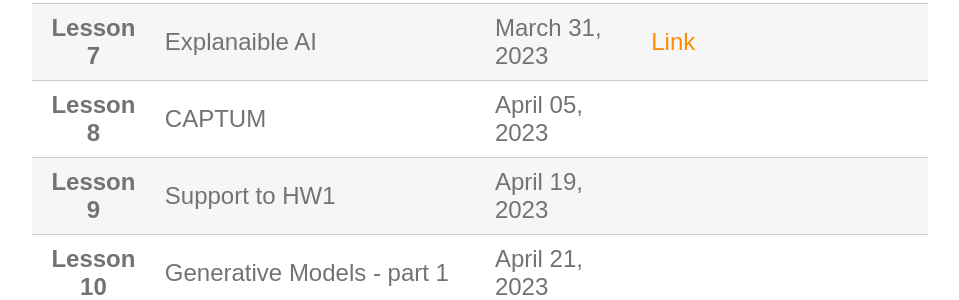
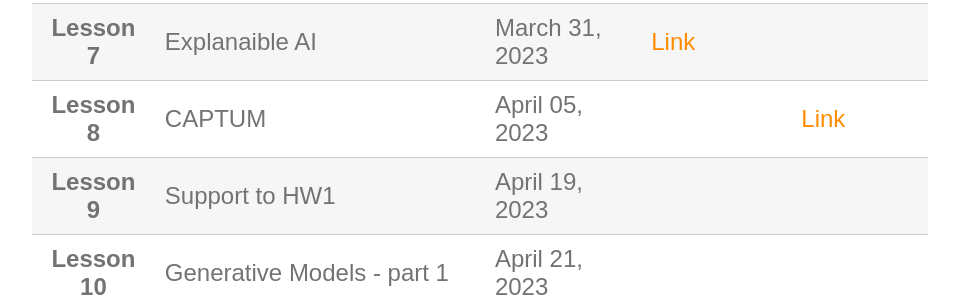
Before and after one commit to perceivelab/knowledge-discovery-course, a Jekyll site: the page built from lezioni.md, in a window 1280 px wide. Shown: the part 909-1209 px from the top of the page, without its empty margins (160-1119 px from the left). Built offline with Jekyll 4.4.1, drawn with Linux system fonts in a browser that asks for light colours; our own code applies the rules of GitHub Pages for plain Markdown files.

Commit message:
Update lezioni.md

```diff
--- a/lezioni.md
+++ b/lezioni.md
@@ -12,7 +12,7 @@
 | **Lesson 5**      | Train a CNN with Pytorch                          | March 24, 2023                 |  | [Link](https://colab.research.google.com/drive/1JeTxrasXpxkXnCg4qa2fQtlJlyPHJki9?usp=sharing)  |
 | **Lesson 6**      | Advanced CNNs                                     | March 29, 2023                 | [Link](https://drive.google.com/file/d/18B9AJ1OXu39vFwwFtNtaNDJ0D6tzOu0l/view?usp=sharing)   | |
 | **Lesson 7**      | Explanaible AI                                    | March 31, 2023                 | [Link](https://drive.google.com/file/d/19k5mjhROmS32lCoFIWr-6NpQGYaM0kyU/view?usp=sharing)   | |
-| **Lesson 8**      | CAPTUM                                            | April 05, 2023                 |    | |
+| **Lesson 8**      | CAPTUM                                            | April 05, 2023                 |    | [Link](https://colab.research.google.com/drive/16LqS432F3yTm7q1oW0-qD9xPZQdlB81C) |
 | **Lesson 9**      | Support to HW1                                    | April 19, 2023                 |    | |
 | **Lesson 10**      | Generative Models - part 1                        | April 21, 2023                 |    | |
 | **Lesson 11**     | Generative Models - part 2                        | April 26, 2023                 |    | |
```
